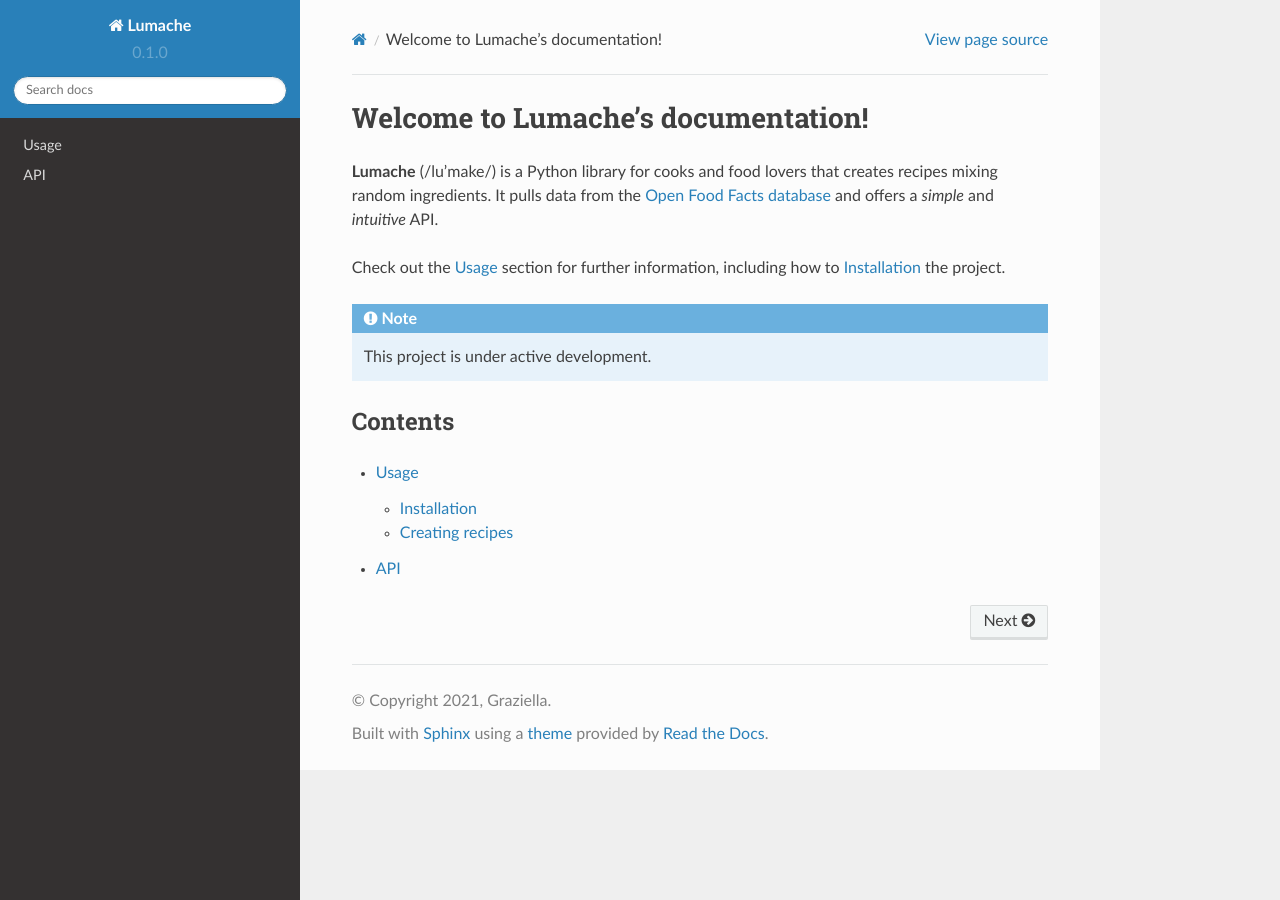
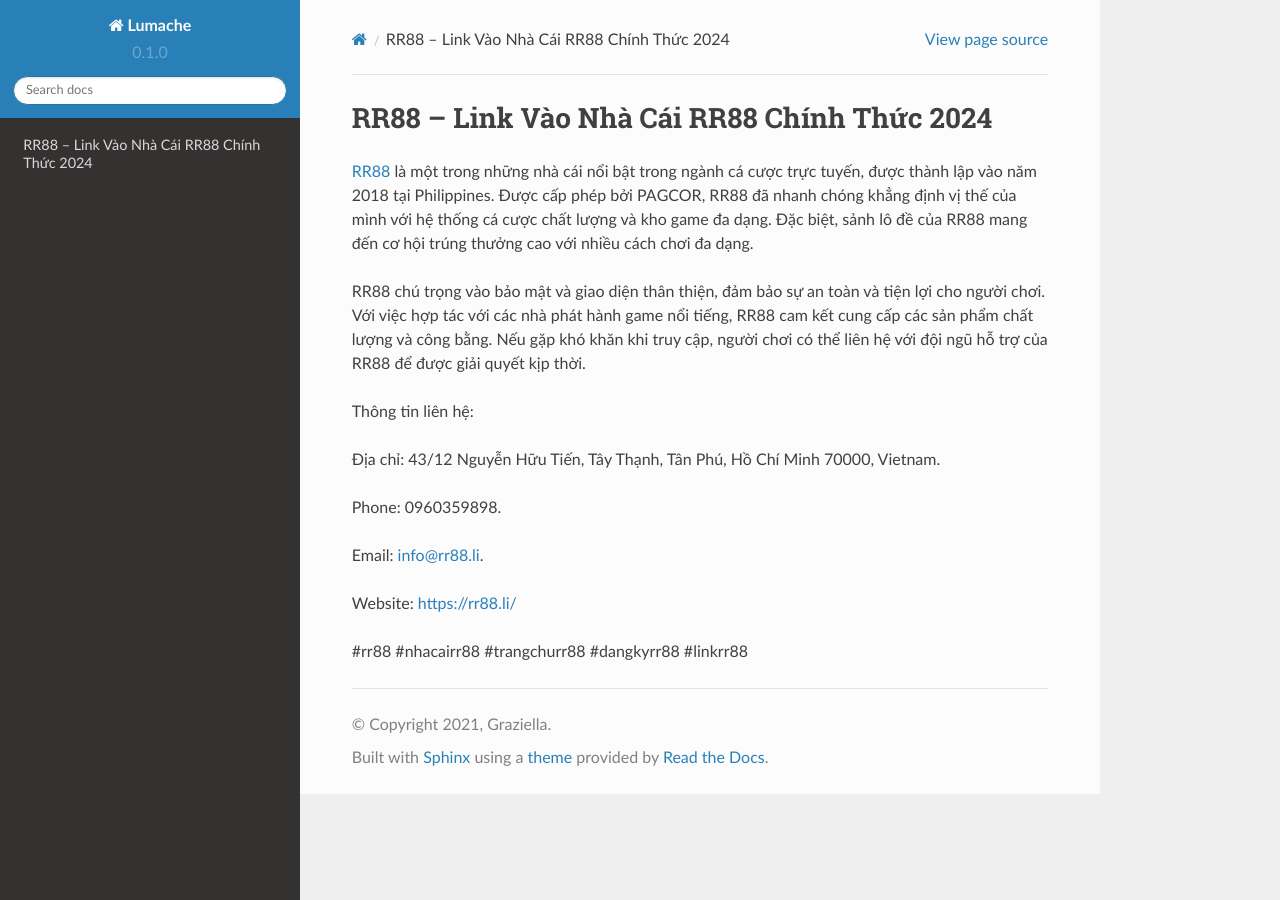
Before and after one commit to luongchanvien962/rr88li, a Sphinx documentation site: the page built from docs/source/index.rst, in a window 1280 px wide. Built offline with Sphinx 7.4.7 and the Read the Docs theme 2.0.0, drawn with Linux system fonts in a browser that asks for light colours.

Commit message:
Update index.rst

```diff
--- a/docs/source/index.rst
+++ b/docs/source/index.rst
@@ -1,22 +1,18 @@
-Welcome to Lumache's documentation!
+RR88 – Link Vào Nhà Cái RR88 Chính Thức 2024
 ===================================
 
-**Lumache** (/lu'make/) is a Python library for cooks and food lovers
-that creates recipes mixing random ingredients.
-It pulls data from the `Open Food Facts database <https://world.openfoodfacts.org/>`_
-and offers a *simple* and *intuitive* API.
+`RR88 <https://rr88.li/>`_ là một trong những nhà cái nổi bật trong ngành cá cược trực tuyến, được thành lập vào năm 2018 tại Philippines. Được cấp phép bởi PAGCOR, RR88 đã nhanh chóng khẳng định vị thế của mình với hệ thống cá cược chất lượng và kho game đa dạng. Đặc biệt, sảnh lô đề của RR88 mang đến cơ hội trúng thưởng cao với nhiều cách chơi đa dạng.
 
-Check out the :doc:`usage` section for further information, including
-how to :ref:`installation` the project.
+RR88 chú trọng vào bảo mật và giao diện thân thiện, đảm bảo sự an toàn và tiện lợi cho người chơi. Với việc hợp tác với các nhà phát hành game nổi tiếng, RR88 cam kết cung cấp các sản phẩm chất lượng và công bằng. Nếu gặp khó khăn khi truy cập, người chơi có thể liên hệ với đội ngũ hỗ trợ của RR88 để được giải quyết kịp thời.
 
-.. note::
+Thông tin liên hệ:
 
-   This project is under active development.
+Địa chỉ: 43/12 Nguyễn Hữu Tiến, Tây Thạnh, Tân Phú, Hồ Chí Minh 70000, Vietnam.
 
-Contents
---------
+Phone: 0960359898.
 
-.. toctree::
+Email: info@rr88.li.
 
-   usage
-   api
+Website: https://rr88.li/
+
+#rr88 #nhacairr88 #trangchurr88 #dangkyrr88 #linkrr88
```
